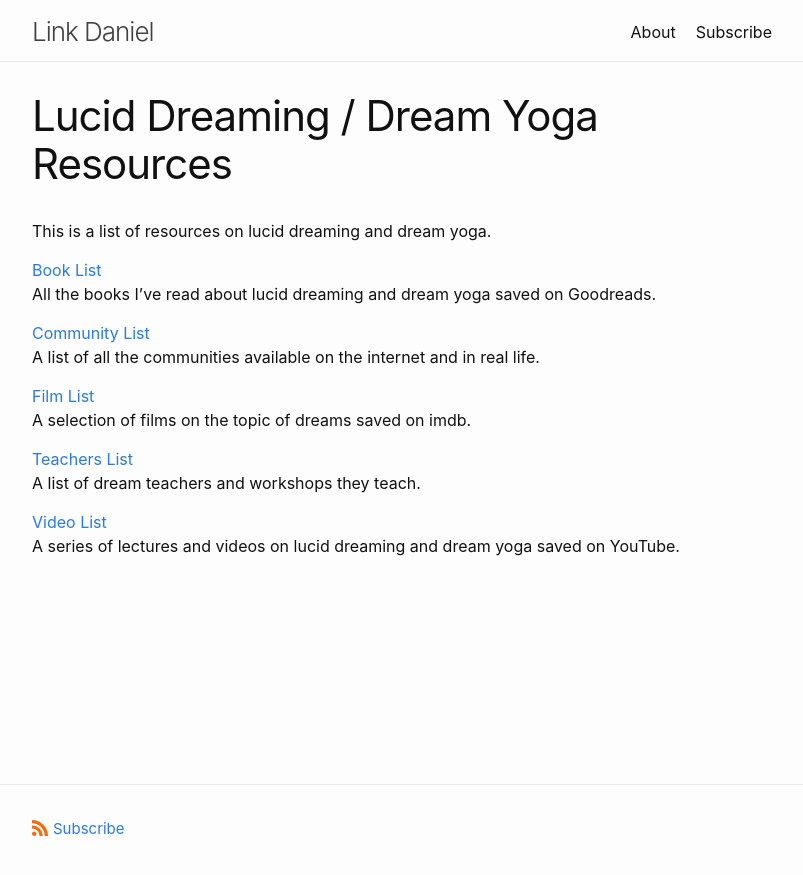
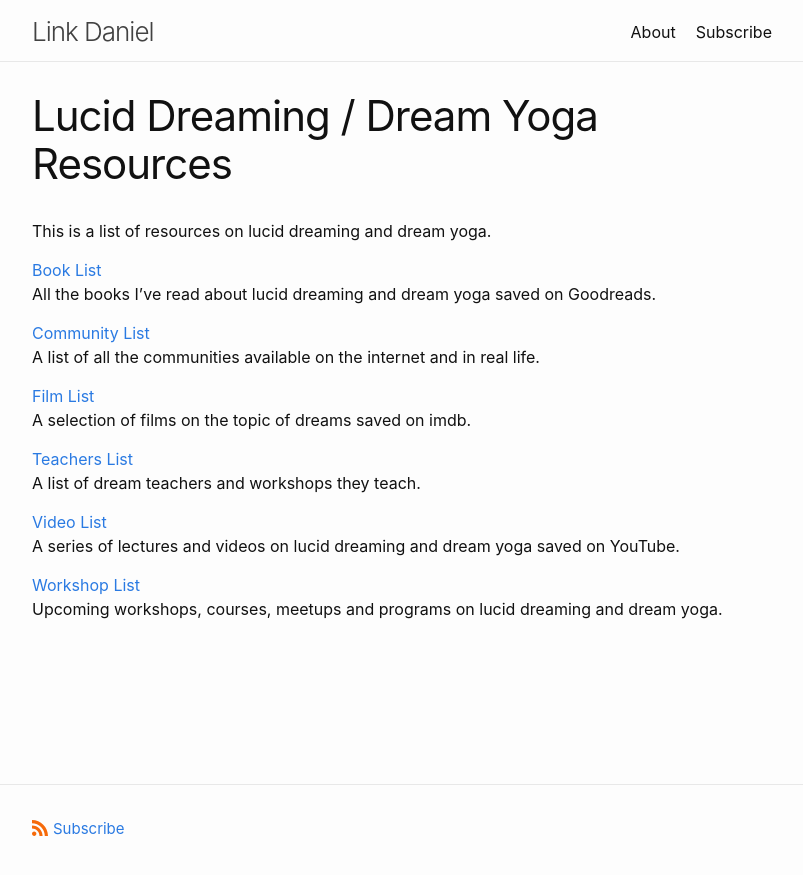
Before and after one commit to link-daniel/link.github.io, a Jekyll site: the page built from dreams.md, in a window 1280 px wide. Shown: the top 875 px of the page, without its empty margins (238-1041 px from the left). Built offline with Jekyll 4.4.1, drawn with Linux system fonts in a browser that asks for light colours.

Commit message:
Update dreams.md

```diff
--- a/dreams.md
+++ b/dreams.md
@@ -26,3 +26,7 @@ A list of dream teachers and workshops they teach.
 [Video List](https://www.youtube.com/playlist?list=PL3IOQtA2di8PQNdPo2_FVaBlhVkb5PUXM)
 <br>
 A series of lectures and videos on lucid dreaming and dream yoga saved on YouTube.
+
+[Workshop List](https://docs.google.com/spreadsheets/d/1pKmRGM3VdAVNhSjQIFDx8u7sl7FP8iCvUpxqoc4Hb6E/edit?usp=sharing)
+<br>
+Upcoming workshops, courses, meetups and programs on lucid dreaming and dream yoga.
```
